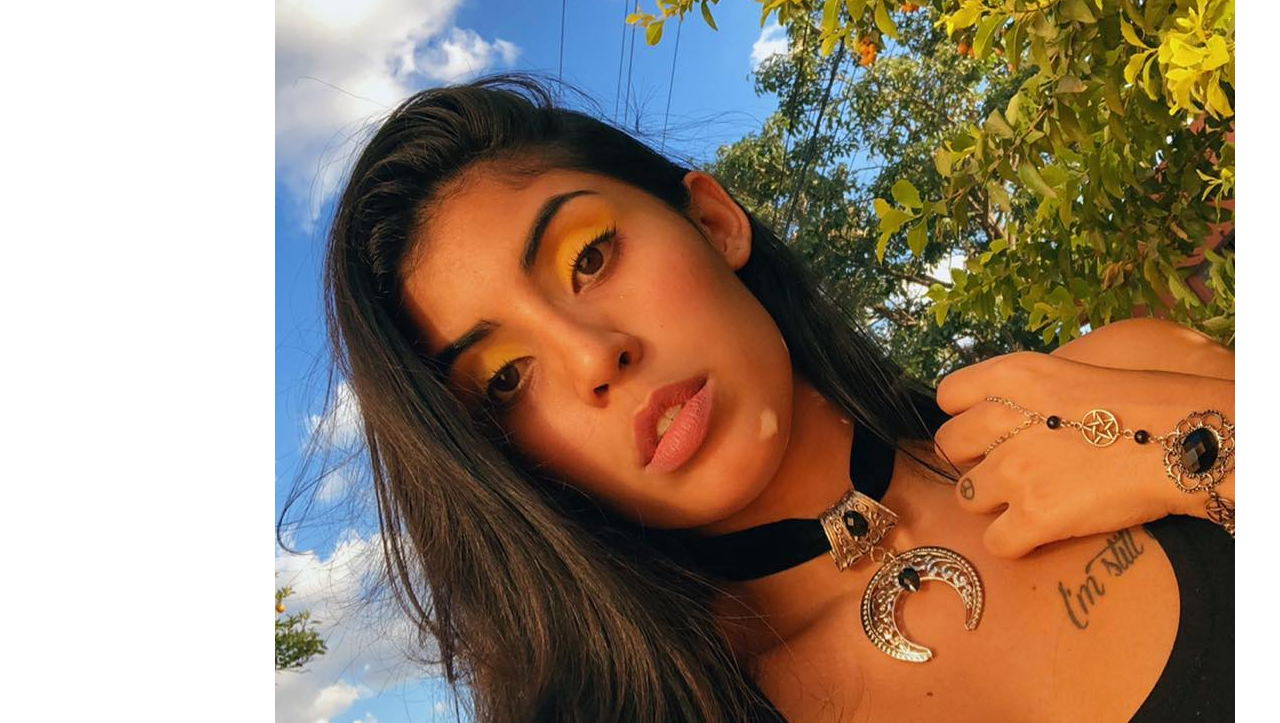
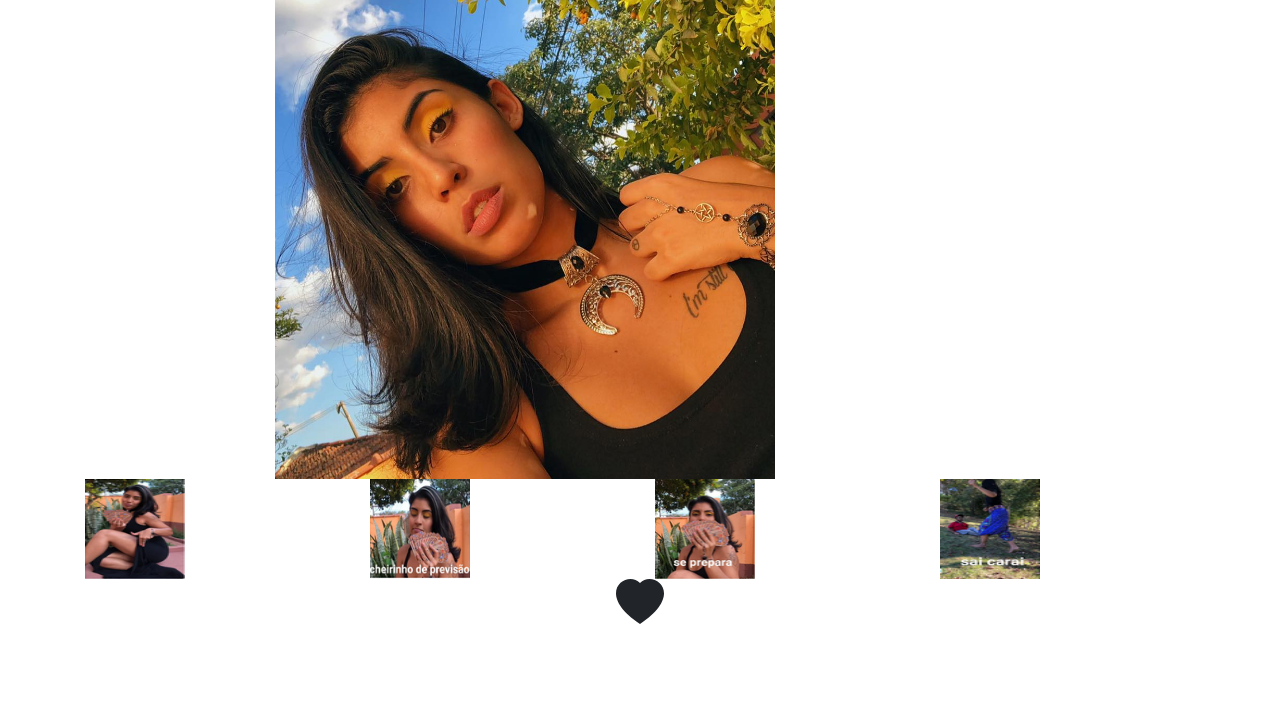
Before and after one commit to RunageINC/RunageINC.github.io, a plain HTML site: page test.html in a window 1280 px wide. Shown: the part 77-800 px from the top of the page. Drawn offline with Linux system fonts and the light colour scheme.

Commit message:
Adjustements on test page

```diff
--- a/test.html
+++ b/test.html
@@ -10,7 +10,12 @@
 			font-family: 'Monoton', sans-serif;
 		}
 
-		.portrait {
+		img	{
+			width: 500px;
+			height: 500px;
+		}
+
+		img.portrait {
 			width: 100px;
 			height: 100px;
 		}
@@ -38,9 +43,9 @@
 				<img src="resources/emoji4.png" class="portrait">
 			</div>
 		</div>
-		<div class="row">
+		<div class="row justify-content-center">
 			<section class="footer">
-				<svg width="1em" height="1em" viewBox="0 0 16 16" class="bi bi-heart-fill" fill="currentColor" xmlns="http://www.w3.org/2000/svg">
+				<svg width="3em" height="3em" viewBox="0 0 16 16" class="bi bi-heart-fill" fill="currentColor" xmlns="http://www.w3.org/2000/svg">
 				  <path fill-rule="evenodd" d="M8 1.314C12.438-3.248 23.534 4.735 8 15-7.534 4.736 3.562-3.248 8 1.314z"/>
 				</svg>
 			</section>
```
